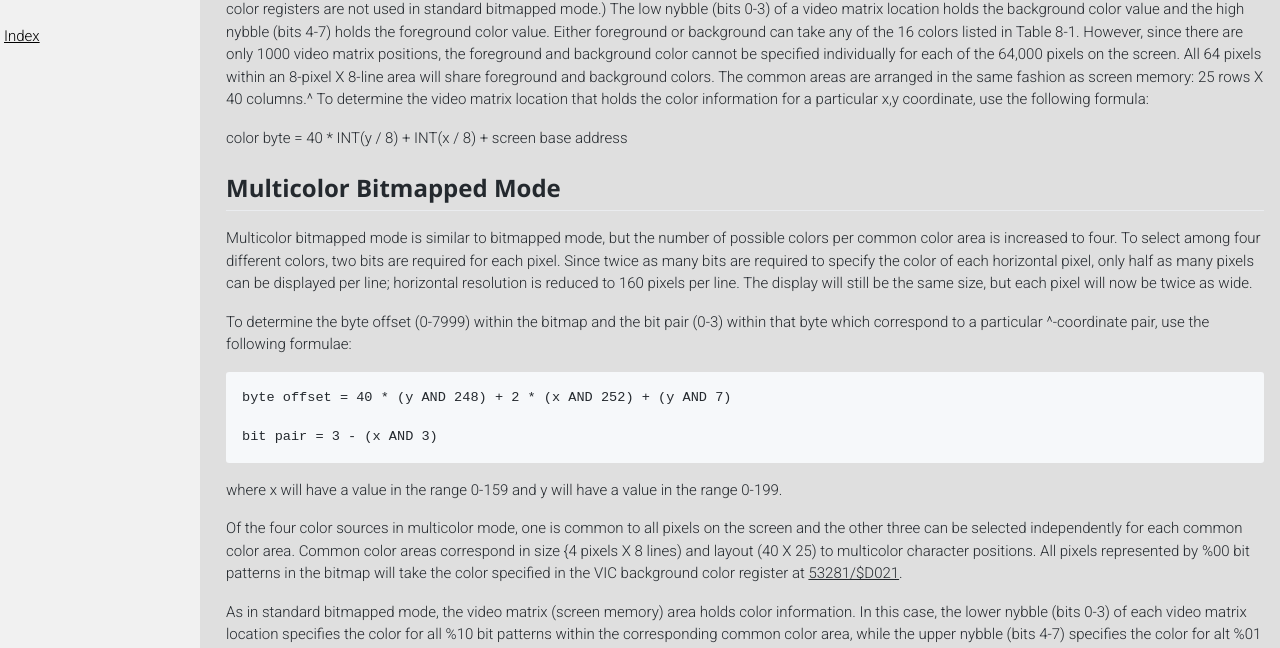
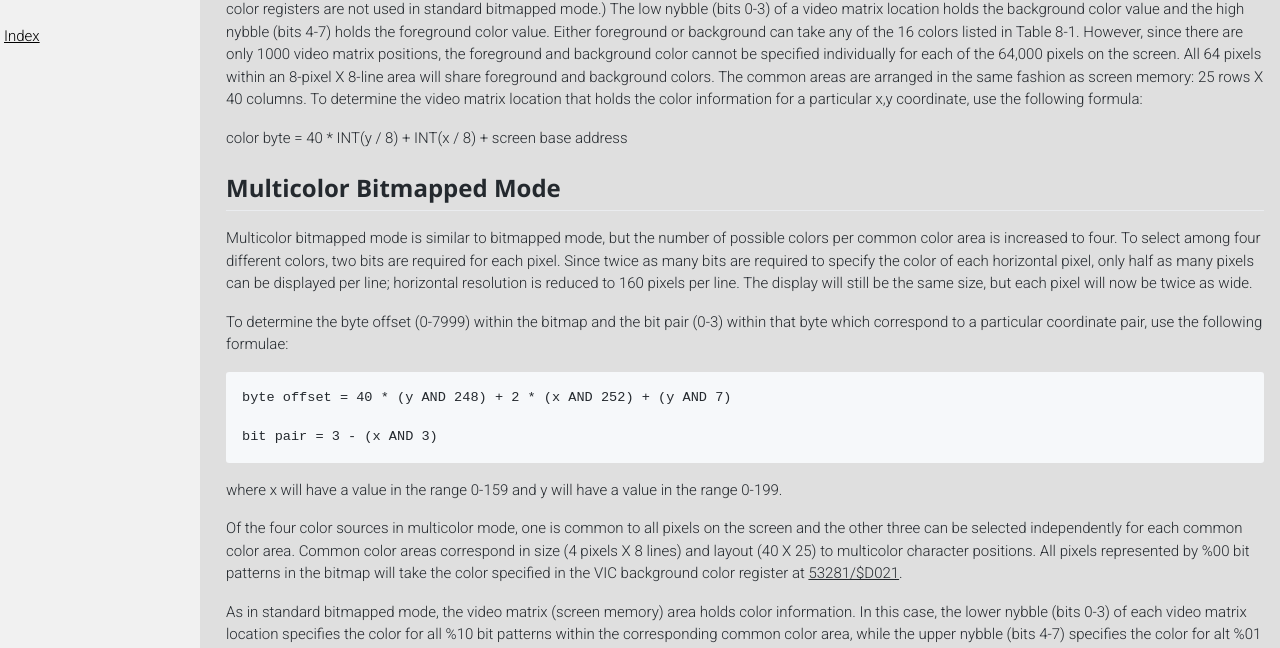
Before and after one commit to c128lib/Reference, a Jekyll site: the page built from Vic.md, in a window 1280 px wide and 1400 px high, scrolled down 7737 px. Shown: the part 305-953 px from the top of the window. Built offline with Jekyll 4.4.1, drawn with Linux system fonts in a browser that asks for light colours; comment, search, counter and statistics services are not loaded; some of the changed text lies outside the part shown.

Commit message:
Some typo fixed on Vic

```diff
--- a/Vic.md
+++ b/Vic.md
@@ -391,12 +391,12 @@
 Each grid position can hold one of four two-bit values
 representing the four color choices:
 
-| | |
+|Bit values|Color selected|
 |-|-|
 | %00 | Background color 0 (common to all characters) |
 | %01 | Background color 1 (common to all characters) |
 | %10 | Background color 2 (common to all characters) |
-| %11 | Foreground color {independently selectable for all characters, but only eight colors are available) |
+| %11 | Foreground color (independently selectable for all characters, but only eight colors are available) |
 
 Once the design is completed, the byte values for the
 character-pattern definition are calculated just as for
@@ -522,7 +522,7 @@
 for each of the 64,000 pixels on the screen. All 64 pixels
 within an 8-pixel X 8-line area will share foreground and
 background colors. The common areas are arranged in the
-same fashion as screen memory: 25 rows X 40 columns.^ To
+same fashion as screen memory: 25 rows X 40 columns. To
 determine the video matrix location that holds the color
 information for a particular x,y coordinate, use the following
 formula:
@@ -541,7 +541,7 @@
 
 To determine the byte offset (0-7999) within the bitmap and the bit
 pair (0-3) within that byte which correspond to a particular
-^-coordinate pair, use the following formulae:
+coordinate pair, use the following formulae:
 
 <pre>
 byte offset = 40 * (y AND 248) + 2 * (x AND 252) + (y AND 7)
@@ -555,7 +555,7 @@
 Of the four color sources in multicolor mode, one is common
 to all pixels on the screen and the other three can be
 selected independently for each common color area. Common
-color areas correspond in size {4 pixels X 8 lines) and layout
+color areas correspond in size (4 pixels X 8 lines) and layout
 (40 X 25) to multicolor character positions. All pixels
 represented by %00 bit patterns in the bitmap will take the color
 specified in the VIC background color register at [53281/$D021](D000#D021).
```
Also changed, not shown: D000.md (+1 -1 lines).
